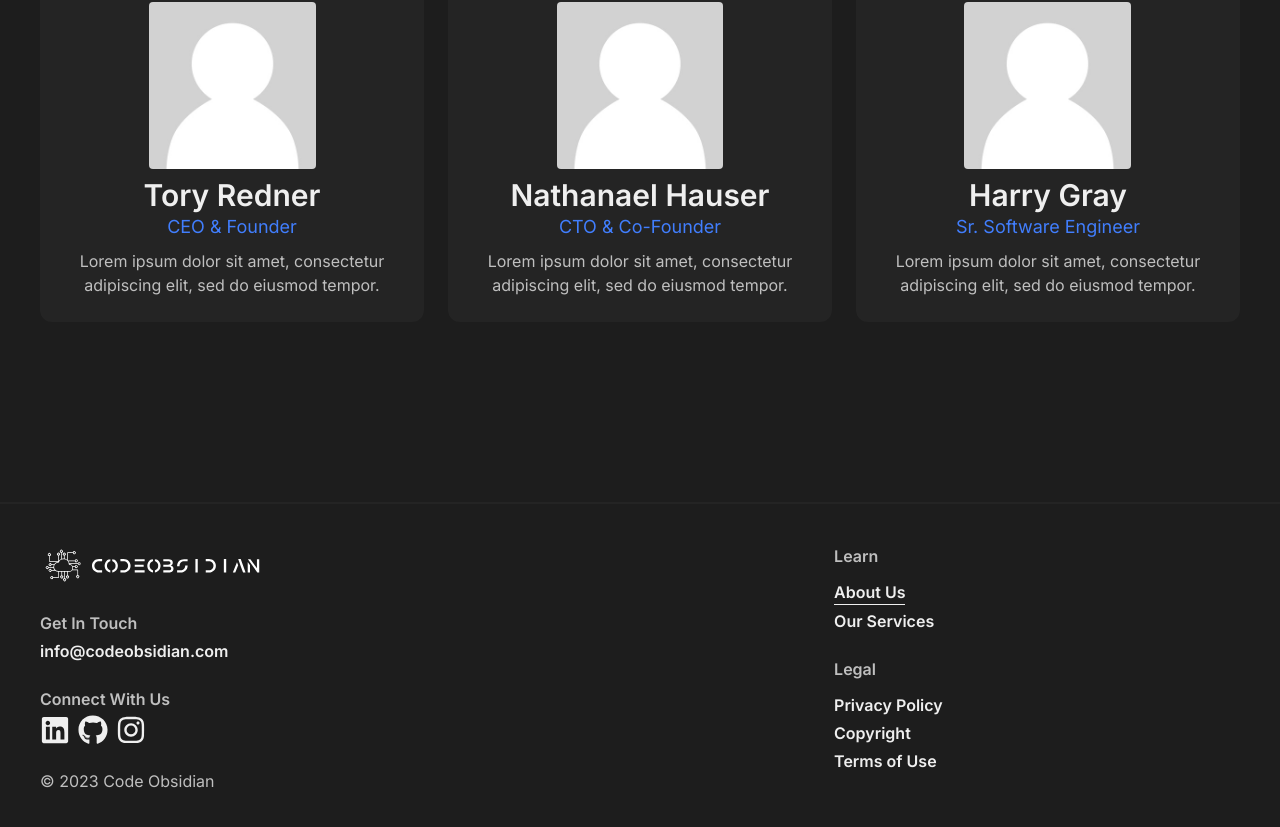
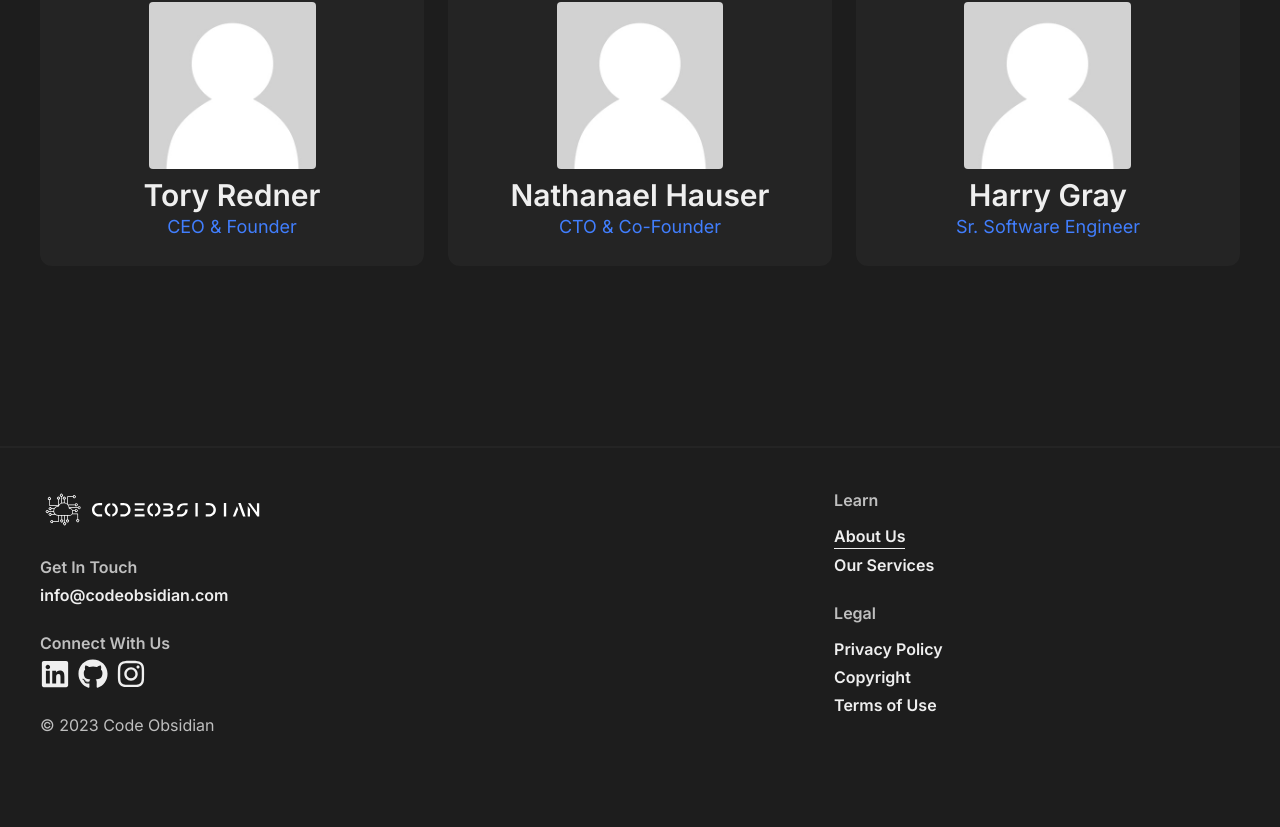
Before and after one commit to CodeObsidian/CodeObisidian, a React (Vite) app: page /about in a window 1280 px wide. Shown: the part 1235-2062 px from the top of the page. After the commit the page ends 2012 px from the top, so only its background shows below. Built offline with nearby package versions, Linux system fonts and the light colour scheme.

Commit message:
Comment out unused code in TeamMember component

```diff
--- a/src/components/TeamMember/TeamMember.tsx
+++ b/src/components/TeamMember/TeamMember.tsx
@@ -10,7 +10,7 @@ export default function TeamMember({ imgSrc, name, position, bio } : TeamMemberT
       />
       <h3 className='text-primary text-2xl font-[600] lg:text-3xl'>{name}</h3>
       <span className='text-accent text-lg'>{position}</span>
-      <p className='text-secondary mt-2'>{bio}</p>
+      {/* <p className='text-secondary mt-2'>{bio}</p> */}
     </div>
   )
 }
```
